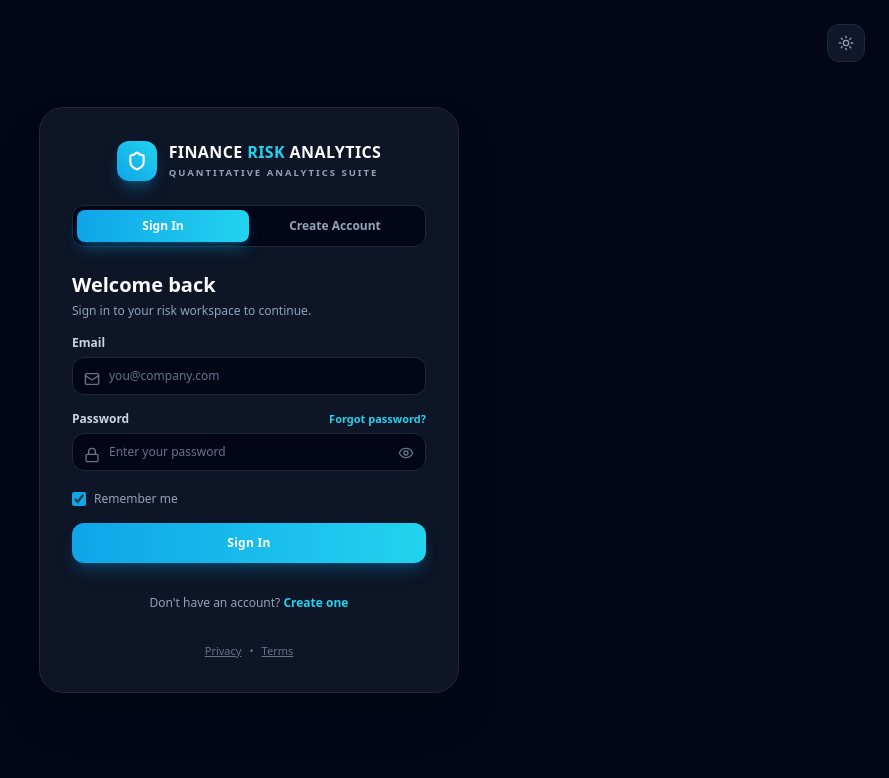
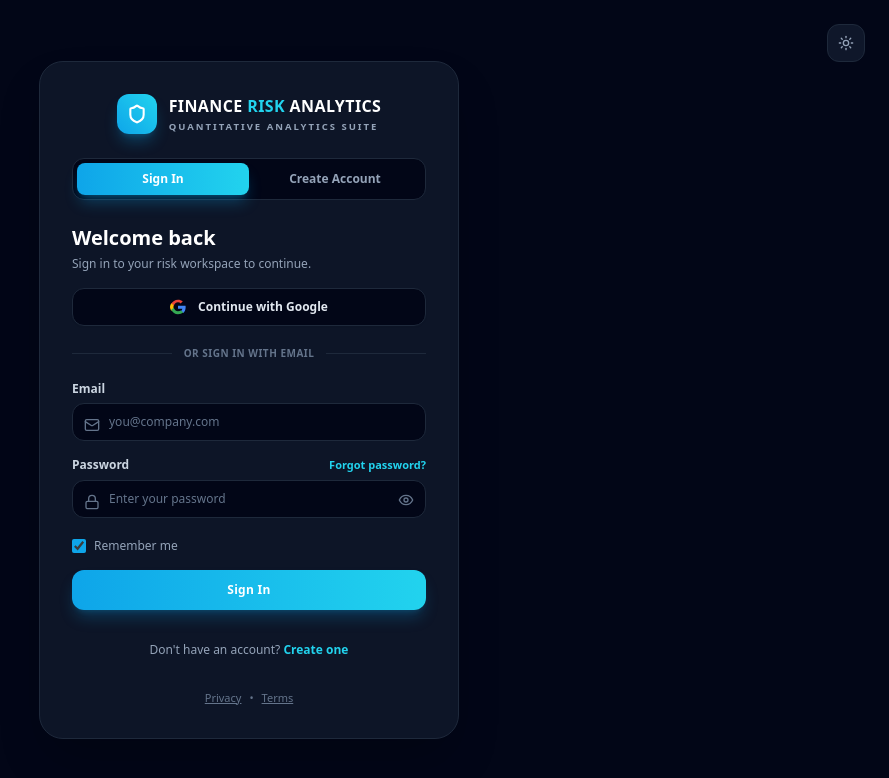
Before and after one commit to Neelkore25/finance-risk-management, a React (Vite) app in the folder client/: page /#/login in a window 1280 px wide. Shown: the top 778 px of the page, without its empty margins (391-1280 px from the left). Built offline with nearby package versions, Linux system fonts and the light colour scheme; no server answers.

Commit message:
Add_official_Continue_with_Google_OAuth_button_to_Login_card

```diff
--- a/client/src/pages/Login.jsx
+++ b/client/src/pages/Login.jsx
@@ -33,7 +33,7 @@ export function Login() {
   // Toast State
   const [toast, setToast] = useState({ show: false, msg: '', type: 'ok' });
 
-  const { login, register, resetPassword } = useAuth();
+  const { login, register, resetPassword, googleLogin } = useAuth();
   const { theme, toggleTheme } = useTheme();
   const navigate = useNavigate();
 
@@ -66,6 +66,16 @@ export function Login() {
     pwColor = '#f5a524';
     pwLabel = 'MODERATE';
   }
+
+  // Handle Google Sign In
+  const handleGoogleSignIn = async () => {
+    try {
+      showToastMsg('Connecting to Google Account...', 'ok');
+      await googleLogin();
+    } catch (err) {
+      showToastMsg(err.message || 'Google sign in failed.', 'error');
+    }
+  };
 
   // Handle Login Submit
   const handleLoginSubmit = async (e) => {
@@ -239,7 +249,28 @@ export function Login() {
           <form onSubmit={handleLoginSubmit} className="space-y-4 animate-in fade-in slide-in-from-bottom-2 duration-300">
             <div>
               <h2 className="text-xl font-bold text-white font-display">Welcome back</h2>
-              <p className="text-xs text-slate-400 mt-1">Sign in to your risk workspace to continue.</p>
+              <p className="text-xs text-slate-400 mt-1 mb-4">Sign in to your risk workspace to continue.</p>
+
+              {/* Official Google Sign In Button */}
+              <button
+                type="button"
+                onClick={handleGoogleSignIn}
+                className="w-full py-2.5 px-4 bg-slate-950 hover:bg-slate-800 text-slate-200 font-semibold text-xs rounded-xl border border-slate-800 flex items-center justify-center gap-3 transition-colors shadow-sm mb-4"
+              >
+                <svg className="w-4 h-4 shrink-0" viewBox="0 0 24 24">
+                  <path fill="#EA4335" d="M12 5c1.6 0 3 .6 4.1 1.6l3.1-3.1C17.3 1.7 14.8 1 12 1 7.5 1 3.7 3.6 1.9 7.3l3.7 2.9C6.5 7.4 9 5 12 5z" />
+                  <path fill="#4285F4" d="M23.5 12.3c0-.8-.1-1.6-.2-2.3H12v4.5h6.5c-.3 1.5-1.1 2.8-2.4 3.7l3.7 2.9c2.2-2 3.7-5 3.7-8.8z" />
+                  <path fill="#FBBC05" d="M5.6 14.8c-.3-.8-.4-1.8-.4-2.8s.1-2 .4-2.8L1.9 6.3C.7 8.7 0 10.3 0 12s.7 3.3 1.9 5.7l3.7-2.9z" />
+                  <path fill="#34A853" d="M12 23c3.2 0 6-1.1 8-3l-3.7-2.9c-1.1.7-2.5 1.2-4.3 1.2-3 0-5.5-2.4-6.4-5.2L1.9 16C3.7 19.7 7.5 23 12 23z" />
+                </svg>
+                <span>Continue with Google</span>
+              </button>
+
+              <div className="relative flex py-1 items-center mb-2">
+                <div className="flex-grow border-t border-slate-800" />
+                <span className="flex-shrink mx-3 text-[10px] text-slate-500 font-bold uppercase tracking-wider">or sign in with email</span>
+                <div className="flex-grow border-t border-slate-800" />
+              </div>
             </div>
 
             <div className="space-y-1.5">
@@ -332,7 +363,28 @@ export function Login() {
           <form onSubmit={handleRegisterSubmit} className="space-y-3.5 animate-in fade-in slide-in-from-bottom-2 duration-300">
             <div>
               <h2 className="text-xl font-bold text-white font-display">Create your account</h2>
-              <p className="text-xs text-slate-400 mt-1">Set up access to the analytics suite in under a minute.</p>
+              <p className="text-xs text-slate-400 mt-1 mb-3">Set up access to the analytics suite in under a minute.</p>
+
+              {/* Official Google Sign In Button */}
+              <button
+                type="button"
+                onClick={handleGoogleSignIn}
+                className="w-full py-2.5 px-4 bg-slate-950 hover:bg-slate-800 text-slate-200 font-semibold text-xs rounded-xl border border-slate-800 flex items-center justify-center gap-3 transition-colors shadow-sm mb-3"
+              >
+                <svg className="w-4 h-4 shrink-0" viewBox="0 0 24 24">
+                  <path fill="#EA4335" d="M12 5c1.6 0 3 .6 4.1 1.6l3.1-3.1C17.3 1.7 14.8 1 12 1 7.5 1 3.7 3.6 1.9 7.3l3.7 2.9C6.5 7.4 9 5 12 5z" />
+                  <path fill="#4285F4" d="M23.5 12.3c0-.8-.1-1.6-.2-2.3H12v4.5h6.5c-.3 1.5-1.1 2.8-2.4 3.7l3.7 2.9c2.2-2 3.7-5 3.7-8.8z" />
+                  <path fill="#FBBC05" d="M5.6 14.8c-.3-.8-.4-1.8-.4-2.8s.1-2 .4-2.8L1.9 6.3C.7 8.7 0 10.3 0 12s.7 3.3 1.9 5.7l3.7-2.9z" />
+                  <path fill="#34A853" d="M12 23c3.2 0 6-1.1 8-3l-3.7-2.9c-1.1.7-2.5 1.2-4.3 1.2-3 0-5.5-2.4-6.4-5.2L1.9 16C3.7 19.7 7.5 23 12 23z" />
+                </svg>
+                <span>Continue with Google</span>
+              </button>
+
+              <div className="relative flex py-1 items-center mb-2">
+                <div className="flex-grow border-t border-slate-800" />
+                <span className="flex-shrink mx-3 text-[10px] text-slate-500 font-bold uppercase tracking-wider">or register with email</span>
+                <div className="flex-grow border-t border-slate-800" />
+              </div>
             </div>
 
             <div className="space-y-1">
```
